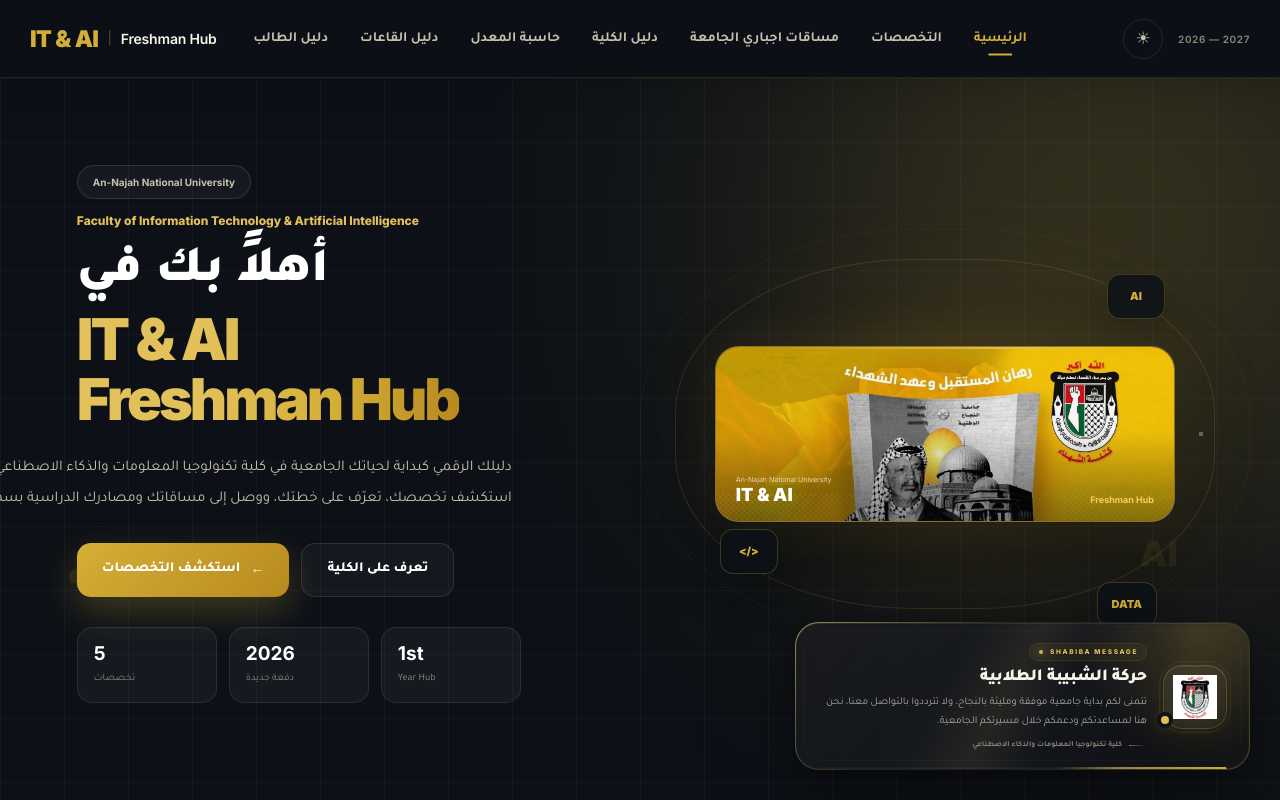
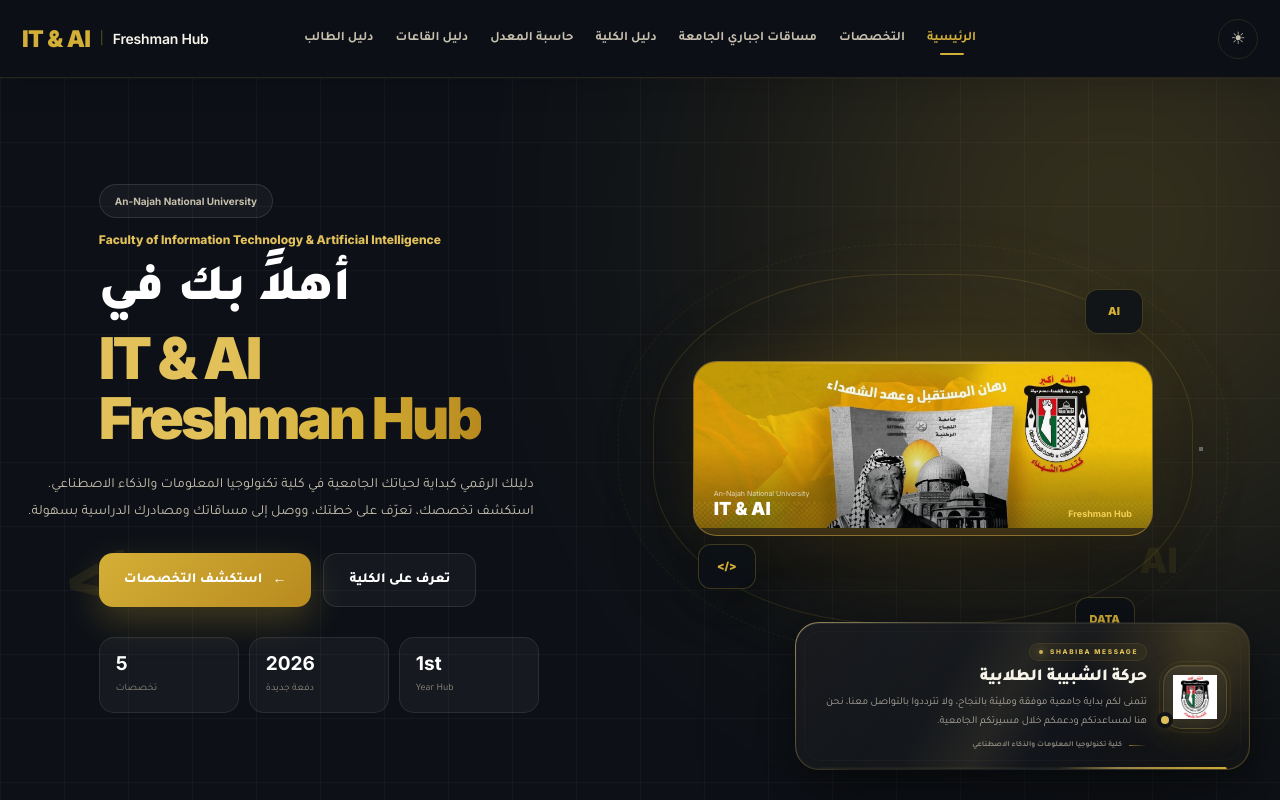
Before and after one commit to majedhanini/Majed-Hanini---najah-, a React (Vite) app: page / in a window 1280 px wide. Shown: the top 800 px of the page. Built offline with nearby package versions, Linux system fonts and the light colour scheme.

Commit message:
Fix iPad responsive layout

```diff
--- a/src/pages/RoomsGuide.jsx
+++ b/src/pages/RoomsGuide.jsx
@@ -127,7 +127,10 @@
   const arabicDigits = "٠١٢٣٤٥٦٧٨٩";
   const persianDigits = "۰۱۲۳۴۵۶۷۸۹";
 
-  return String(value)
+  return (
+    String(value)
+      // iPhone / RTL keyboards may insert invisible direction marks.
+      .replace(/[\u200E\u200F\u202A-\u202E\u2066-\u2069]/g, "")
       .trim()
       .toLowerCase()
       .replace(/[٠-٩]/g, (digit) => String(arabicDigits.indexOf(digit)))
@@ -136,7 +139,10 @@
       .replace(/ة/g, "ه")
       .replace(/ى/g, "ي")
       .replace(/[ًٌٍَُِّْـ]/g, "")
-    .replace(/\s+/g, " ");
+      .replace(/[^a-z0-9\u0600-\u06FF]+/gi, " ")
+      .replace(/\s+/g, " ")
+      .trim()
+  );
 }
 
 function getBuilding(number) {
@@ -213,12 +219,21 @@
       return buildings;
     }
 
+    const queryParts = query.split(" ").filter(Boolean);
+
     return buildings.filter((building) => {
-      const searchableText = normalizeSearch(
-        `${building.number} ${building.name} ${building.campus}`,
-      );
+      const number = normalizeSearch(building.number);
+      const name = normalizeSearch(building.name);
+      const campus = normalizeSearch(building.campus);
+      const searchableText = `${number} ${name} ${campus}`;
 
-      return searchableText.includes(query);
+      // رقم المبنى: 11 أو ١١ على الهاتف لازم يطابق مباشرة.
+      if (queryParts.length === 1 && /^\d+$/.test(queryParts[0])) {
+        return number.includes(queryParts[0]);
+      }
+
+      // في البحث النصي، كل كلمة كتبها المستخدم لازم تكون موجودة.
+      return queryParts.every((part) => searchableText.includes(part));
     });
   }, [buildingSearch]);
 
@@ -517,6 +532,7 @@
                 }}
                 placeholder="ابحث برقم أو اسم المبنى..."
                 aria-label="البحث في المباني"
+                dir="auto"
               />
 
               {buildingSearch && (
--- a/src/styles/home.css
+++ b/src/styles/home.css
@@ -3293,3 +3293,101 @@
     letter-spacing: 1px;
   }
 }
+
+
+/* ===== Tablet / iPad fixes ===== */
+@media (min-width: 768px) and (max-width: 1366px) {
+  .hero,
+  .hero-section {
+    min-height: auto;
+  }
+
+  .hero-container,
+  .hero-inner {
+    width: min(100% - 48px, 1180px);
+    margin-inline: auto;
+    padding-top: 54px;
+    padding-bottom: 54px;
+    gap: 34px;
+  }
+
+  .hero-content {
+    min-width: 0;
+  }
+
+  .hero-title,
+  .hero-heading {
+    font-size: clamp(46px, 5vw, 72px);
+    line-height: 1.05;
+  }
+
+  .hero-description,
+  .hero-actions {
+    transform: none !important;
+    margin-left: 0 !important;
+    margin-right: 0 !important;
+    max-width: 620px;
+  }
+
+  .hero-description {
+    width: 100%;
+    font-size: 14px;
+    line-height: 1.9;
+  }
+
+  .hero-visual,
+  .hero-image-side,
+  .hero-right {
+    min-width: 0;
+    width: 100%;
+    max-width: 100%;
+  }
+
+  .hero-visual img,
+  .hero-image-side img,
+  .hero-right img {
+    max-width: 100%;
+    height: auto;
+  }
+
+  .hero-stats,
+  .hero-metrics {
+    grid-template-columns: repeat(3, minmax(0, 1fr));
+    gap: 10px;
+  }
+}
+
+/* iPad portrait / narrower tablets */
+@media (min-width: 768px) and (max-width: 1024px) {
+  .hero-container,
+  .hero-inner {
+    grid-template-columns: 1fr !important;
+    width: min(100% - 40px, 920px);
+    gap: 30px;
+  }
+
+  .hero-content {
+    order: 2;
+  }
+
+  .hero-visual,
+  .hero-image-side,
+  .hero-right {
+    order: 1;
+    max-width: 760px;
+    margin-inline: auto;
+  }
+
+  .hero-title,
+  .hero-heading {
+    font-size: clamp(44px, 7vw, 66px);
+  }
+
+  .hero-description {
+    max-width: 100%;
+  }
+
+  .hero-actions {
+    flex-wrap: wrap;
+  }
+}
--- a/src/styles/navbar.css
+++ b/src/styles/navbar.css
@@ -843,3 +843,70 @@
     right: 12px;
   }
 }
+
+/* ===== Tablet / iPad navbar fixes ===== */
+@media (min-width: 768px) and (max-width: 1366px) {
+  .navbar,
+  .site-navbar {
+    min-height: 78px;
+  }
+
+  .navbar-container,
+  .navbar-inner {
+    width: 100%;
+    max-width: none;
+    padding-inline: 22px;
+    gap: 14px;
+  }
+
+  .navbar-brand,
+  .navbar-logo {
+    flex: 0 0 auto;
+    white-space: nowrap;
+  }
+
+  .navbar-brand-text,
+  .navbar-logo-text {
+    font-size: 14px;
+  }
+
+  .navbar-links {
+    gap: 14px !important;
+    min-width: 0;
+    flex: 1 1 auto;
+    justify-content: center;
+  }
+
+  .navbar-link {
+    padding-inline: 4px !important;
+    font-size: 13px !important;
+    white-space: nowrap;
+  }
+
+  .navbar-year,
+  .navbar-year-badge {
+    display: none !important;
+  }
+
+  .theme-toggle,
+  .navbar-theme-toggle {
+    flex: 0 0 auto;
+  }
+}
+
+/* iPad portrait: use the hamburger instead of squeezing links */
+@media (min-width: 768px) and (max-width: 1024px) {
+  .navbar-links {
+    display: none !important;
+  }
+
+  .navbar-links.open {
+    display: flex !important;
+  }
+
+  .navbar-menu-button,
+  .navbar-toggle,
+  .menu-toggle {
+    display: flex !important;
+  }
+}
--- a/src/styles/rooms-guide.css
+++ b/src/styles/rooms-guide.css
@@ -916,3 +916,83 @@
     height: 32px;
   }
 }
+
+/* ===== iPhone / mobile stability & performance ===== */
+@media (max-width: 760px) {
+  /* Large blur layers are expensive in Safari and can delay route paint. */
+  .rooms-guide-glow,
+  .rooms-details-glow,
+  .rooms-virtual-tour-orbit {
+    filter: none !important;
+    animation: none !important;
+  }
+
+  .rooms-guide-glow {
+    opacity: .16 !important;
+  }
+
+  /* Avoid costly compositing while typing/searching. */
+  .rooms-guide-page *,
+  .rooms-guide-page *::before,
+  .rooms-guide-page *::after {
+    backdrop-filter: none !important;
+    -webkit-backdrop-filter: none !important;
+  }
+
+  .rooms-virtual-tour-card,
+  .rooms-decoder-card,
+  .rooms-building-card,
+  .rooms-auditorium-card,
+  .rooms-explain-grid article {
+    box-shadow: none !important;
+  }
+
+  .rooms-building-search-wrap {
+    position: relative;
+    width: 100% !important;
+    max-width: none !important;
+    flex: 1 1 100% !important;
+  }
+
+  .rooms-building-search-wrap .rooms-building-search {
+    display: block;
+    width: 100% !important;
+    max-width: none !important;
+    min-width: 0 !important;
+    min-height: 50px;
+    box-sizing: border-box;
+    font-size: 16px !important;
+    direction: rtl;
+    unicode-bidi: plaintext;
+    -webkit-appearance: none;
+    appearance: none;
+    border-radius: 14px;
+  }
+
+  .rooms-building-search-wrap .rooms-building-search:focus {
+    outline: none;
+  }
+
+  .rooms-building-search-clear {
+    z-index: 3;
+    touch-action: manipulation;
+  }
+
+  .rooms-building-card {
+    content-visibility: auto;
+    contain-intrinsic-size: 84px;
+  }
+
+  .rooms-auditorium-card {
+    content-visibility: auto;
+    contain-intrinsic-size: 86px;
+  }
+}
+
+/* Strip the native iOS search decorations if browser decides to add them. */
+.rooms-building-search::-webkit-search-decoration,
+.rooms-building-search::-webkit-search-cancel-button,
+.rooms-building-search::-webkit-search-results-button,
+.rooms-building-search::-webkit-search-results-decoration {
+  -webkit-appearance: none;
+}
```
Lines whose indentation alone changed are shown as unchanged.
